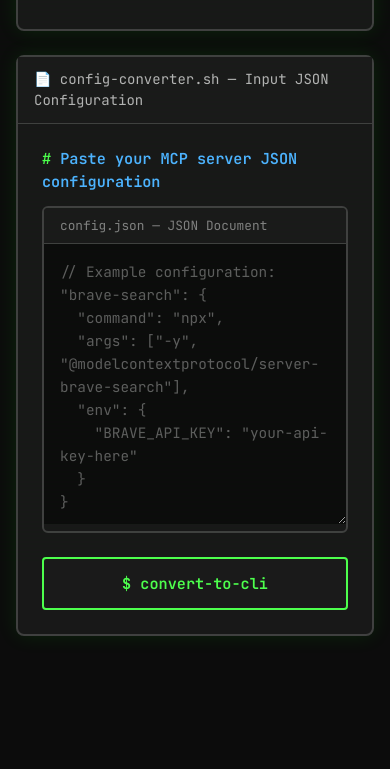
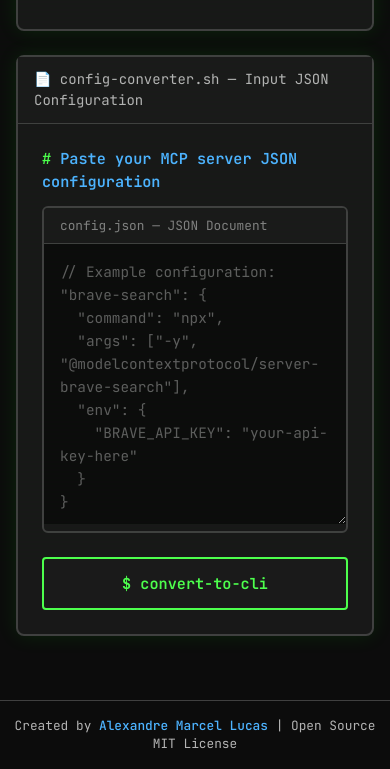
Before and after one commit to amlucas0xff/mcp-json-converter, a plain HTML site: page index.html in a window 390 px wide. Shown: the part 283-1052 px from the top of the page. Before the commit the page ends 959 px from the top, so only its background shows below. Drawn offline with Linux system fonts and the light colour scheme.

Commit message:
feat: add author credits and blog link
- Added footer with Alexandre Marcel Lucas attribution
- Included link to personal blog: https://amlucas0xff.zip
- Terminal-themed styling with hover effects
- Mobile-responsive design
- MIT License reference

```diff
--- a/index.html
+++ b/index.html
@@ -633,6 +633,44 @@
             content: '█';
             color: var(--terminal-prompt);
             animation: var(--cursor-blink);
+        }
+
+        /* Author Credits Footer */
+        .terminal-footer {
+            margin-top: 2rem;
+            padding: 1.5rem 0;
+            border-top: 1px solid var(--terminal-border);
+            text-align: center;
+        }
+
+        .author-credits {
+            font-family: var(--font-mono);
+            font-size: 0.9rem;
+            color: var(--terminal-text-dim);
+        }
+
+        .author-link {
+            color: var(--terminal-info);
+            text-decoration: none;
+            font-weight: 500;
+            transition: color 0.2s ease;
+        }
+
+        .author-link:hover {
+            color: var(--terminal-prompt);
+            text-decoration: underline;
+        }
+
+        @media (max-width: 768px) {
+            .terminal-footer {
+                margin-top: 1.5rem;
+                padding: 1rem 0;
+            }
+
+            .author-credits {
+                font-size: 0.8rem;
+                line-height: 1.4;
+            }
         }
     </style>
 </head>
@@ -1401,5 +1439,14 @@
             });
         });
     </script>
+
+    <!-- Author Credits -->
+    <footer class="terminal-footer">
+        <div class="author-credits">
+            <span class="terminal-text-dim">Created by </span>
+            <a href="https://amlucas0xff.zip" target="_blank" rel="noopener noreferrer" class="author-link">Alexandre Marcel Lucas</a>
+            <span class="terminal-text-dim"> | Open Source MIT License</span>
+        </div>
+    </footer>
 </body>
 </html>
```
